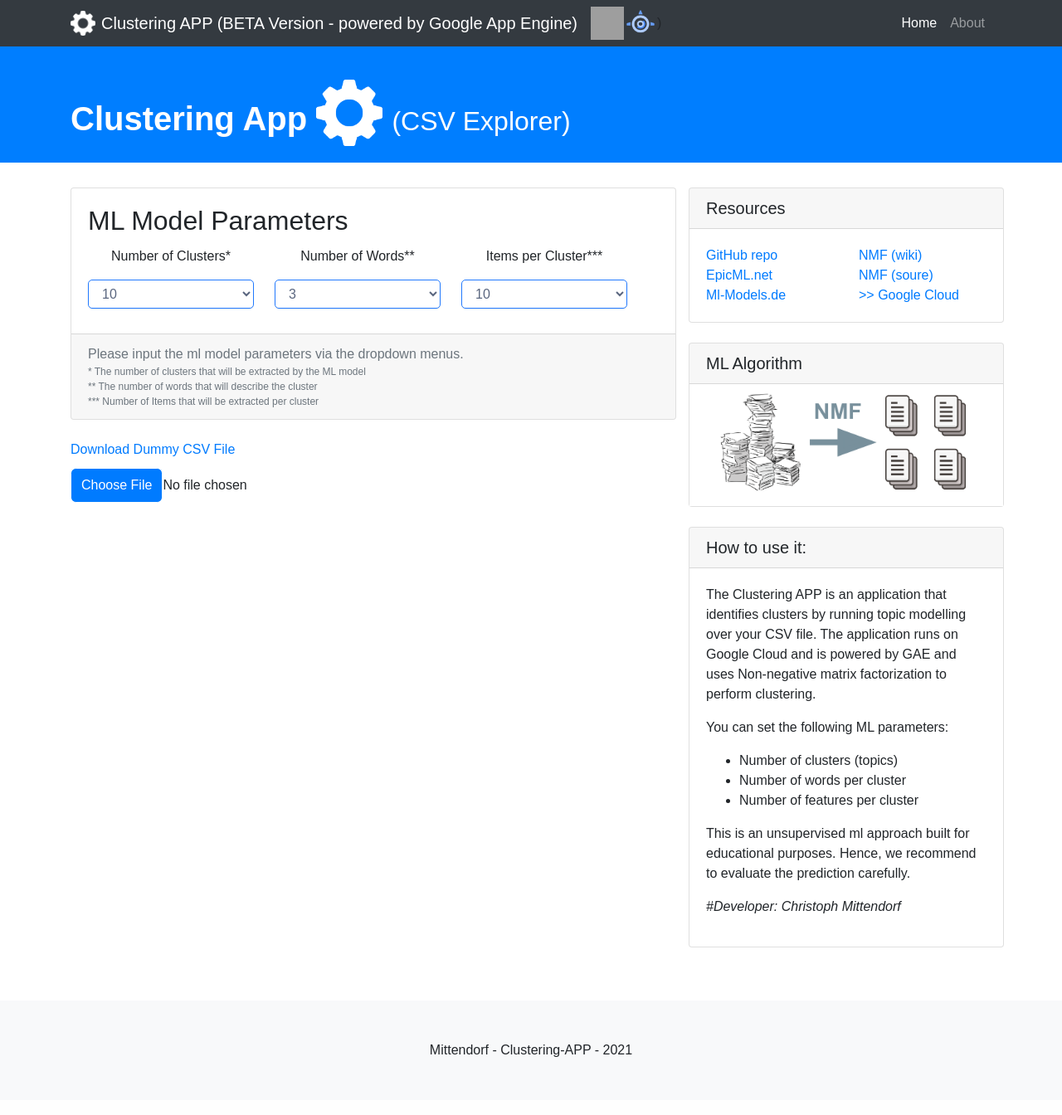
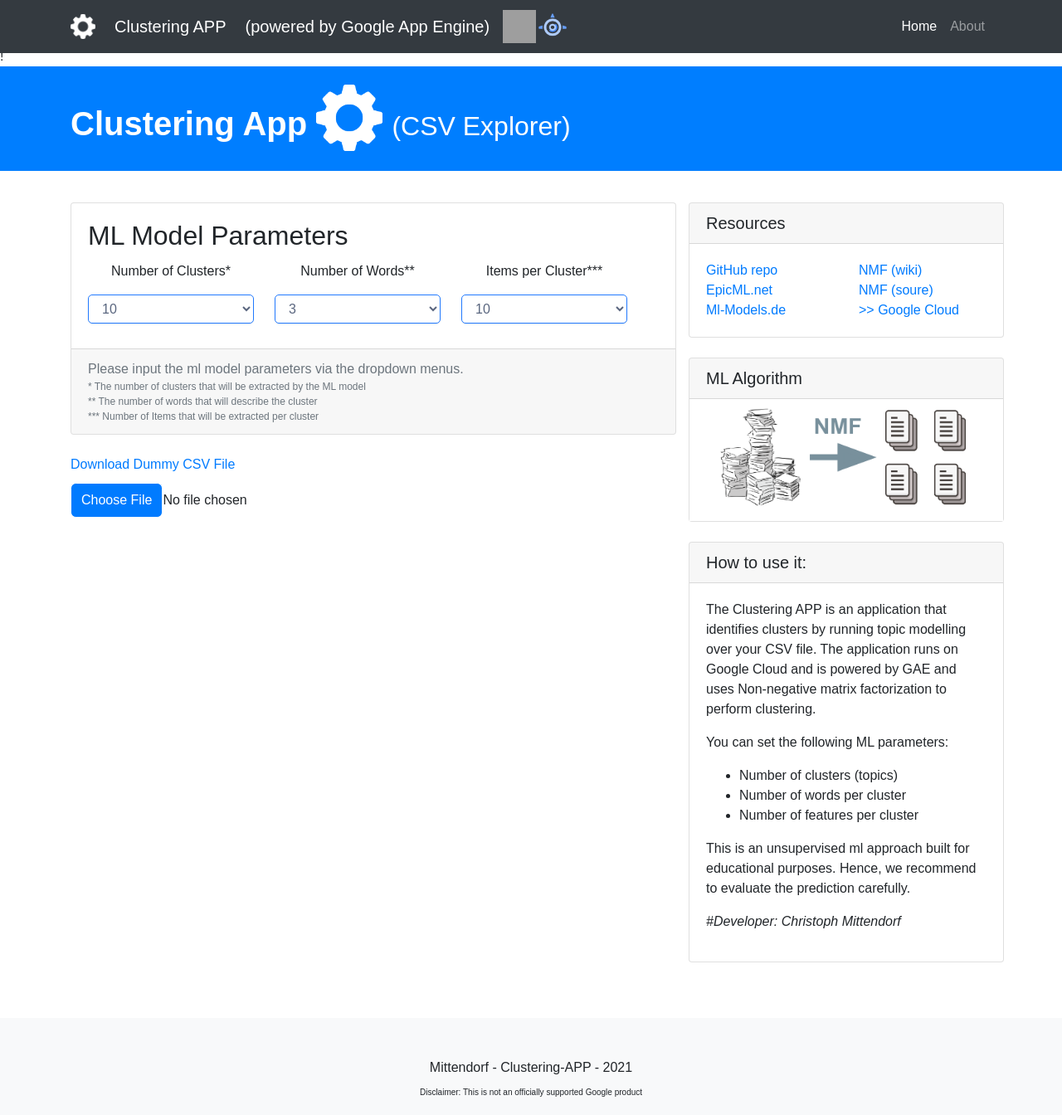
Before and after one commit to Cassini-chris/Clustering-App, a Flask app: page / in a window 1280 px wide. Shown: the whole page at 83% size. Before the commit the page ends 1274 px from the top, so only its background shows below. Run offline with Flask 2, Linux system fonts and the light colour scheme; some libraries are stand-ins or nearby versions; some web fonts are replaced; grey boxes are pictures that could not be loaded.

Commit message:
Update app-interface.html

```diff
--- a/templates/app-interface.html
+++ b/templates/app-interface.html
@@ -1,3 +1,5 @@
+!<!DOCTYPE html>
+<html lang="en" dir="ltr">
 <head>
   <meta charset="utf-8">
   <meta name="viewport" content="width=device-width, initial-scale=1, shrink-to-fit=no">
@@ -19,7 +21,6 @@
   <link rel="icon" type="image/png" sizes="16x16" href="../static/fav/favicon-16x16.png">
   <link rel="manifest" href="../static/fav/site.webmanifest">
 
-
   <!-- Custom font -->
   <link href="https://fonts.googleapis.com/css?family=Assistant|Cabin|Indie+Flower|Muli|Nunito&display=swap" rel="stylesheet">
   <link rel="stylesheet" href="../static/style.css">
@@ -27,25 +28,36 @@
   <!-- JQuery -->
   <script src="https://code.jquery.com/jquery-latest.min.js"></script>
   <script src="https://ajax.googleapis.com/ajax/libs/jquery/3.4.1/jquery.min.js"></script>
+
+  <!-- Global site tag (gtag.js) - Google Analytics -->
+<script async src="https://www.googletagmanager.com/gtag/js?id=G-NPVEVDHBKC"></script>
+<script>
+  window.dataLayer = window.dataLayer || [];
+  function gtag(){dataLayer.push(arguments);}
+  gtag('js', new Date());
+  gtag('config', 'G-NPVEVDHBKC');
+</script>
+
 </head>
 
 <body>
-
 
   <!-- Navigation -->
   <nav class="navbar navbar-expand-lg navbar-dark bg-dark fixed-top">
     <div class="container">
 
-      <a href="https://ml-clustering.ew.r.appspot.com/">
+      <a  class="navbar-brand" href="https://ml-clustering.ew.r.appspot.com/">
         <img id="logo" style="width:30px !important; height:30px !important" src="../static/images/logo.png" alt="">
       </a>
-      <a style="padding-left:7px" class="navbar-brand" href="">Clustering APP (BETA Version - powered by Google App Engine)</a>
 
-          <img id="" style="width:40px !important; height:40px !important" src="https://fonts.gstatic.com/s/i/productlogos/google_cloud/v7/192px.svg" alt="">
-              <img id="logo" style="width:40px !important; height:40px !important" src="../static/images/app_engine.png" alt="">
-              <span>)</span>
-      <button class="navbar-toggler" type="button" data-toggle="collapse" data-target="#navbarResponsive" aria-controls="navbarResponsive" aria-expanded="false" aria-label="Toggle navigation">
-      </button>
+      <a style="padding-left:7px; text-align:left" class="navbar-brand" href="">Clustering APP</a></br>
+      <a style="padding-left:7px" class="navbar-brand mobile" href="">(powered by Google App Engine)</a></br></br>
+
+          <img id="logo mobile" style="width:40px !important; height:40px !important" src="https://fonts.gstatic.com/s/i/productlogos/google_cloud/v7/192px.svg" alt="Google Cloud">
+          <img id="logo mobile" style="width:40px !important; height:40px !important" src="../static/images/app_engine.png" alt="Google App Engine">
+
+      <button class="navbar-toggler" type="button" data-toggle="collapse" data-target="#navbarResponsive" aria-controls="navbarResponsive" aria-expanded="false" aria-label="Toggle navigation"></button>
+
       <div class="collapse navbar-collapse" id="navbarResponsive">
         <ul class="navbar-nav ml-auto">
           <li class="nav-item active">
@@ -53,23 +65,23 @@
           </li>
           <li class="nav-item">
             <a class="nav-link" id="about" href="#" onclick="aboutFunction()">About</a>
-  <script> function aboutFunction() {alert("Developer:  Dr. Christoph Mittendorf \nLocation:  Munich, Germany \nInternet:  http://www.ml-models.de \nE-Mail:  hello@epicml.net");}</script>
+                <script> function aboutFunction()
+                          {alert("Developer:  Dr. Christoph Mittendorf \nLocation:  Munich, Germany \nInternet:  http://www.ml-models.de \nE-Mail:  hello@epicml.net");}
+                </script>
           </li>
         </ul>
       </div>
     </div>
   </nav>
 
-  <div class="bd-pageheader text-center text-sm-left" style="background-color: #007eff; height:140px; color: white">
+  <div class="bd-pageheader text-center text-sm-left" style="background-color:#007eff; height:auto; color:white">
     <div class="container">
-      <!-- Title Content ---------------------------------------------------------------------------------------------------------->
-      <h1 id="heading_big" style="font-weight: bold">Clustering App
-        <img style="width:80px; margin-bottom:20px" src="../static/images/logo.png" alt="">
-        <small> (CSV Explorer)</small>
+      <h1 id="heading_big" style="font-weight: bold; padding-top:22px; padding-bottom:4px">Clustering App
+        <img class="mobile" style="width:80px; margin-bottom:20px" src="../static/images/logo.png" alt="">
+        <small class="mobile"> (CSV Explorer)</small>
       </h1>
     </div>
   </div>
-
 
   <!-- Page Content -->
   <div class="container" style="padding-top:30px">
@@ -125,33 +137,29 @@
               for (let i = 1; i <= 100; i++) {
             if (i==10){contents += "<option selected>" + i + "</option>";}
             else{contents += "<option>" + i + "</option>";}
-          };
+           };
             selectClusters.innerHTML = contents;
           </script>
 
 
           <div class="card-footer text-muted">
-          <span> Please input the ml model parameters via the dropdown menus.</span> </br>
-          <span style="font-size:12px">* The number of clusters that will be extracted by the ML model</span> </br>
-          <span style="font-size:12px">** The number of words that will describe the cluster</span> </br>
-          <span style="font-size:12px">*** Number of Items that will be extracted per cluster</span>
+            <span> Please input the ml model parameters via the dropdown menus.</span> </br>
+            <span style="font-size:12px">* The number of clusters that will be extracted by the ML model</span> </br>
+            <span style="font-size:12px">** The number of words that will describe the cluster</span> </br>
+            <span style="font-size:12px">*** Number of Items that will be extracted per cluster</span>
           </div>
         </div>
 
         <div style="margin-bottom:10px"><a href="https://storage.googleapis.com/public-ml-data-bucket/dummy_healthcare_data.csv">Download Dummy CSV File</a> </div>
-
 
         <div>
          <script type="text/javascript" src="../static/csv_reader.js"></script>
          <input class="custom-file-upload " type="file" id="csvFileInput" onchange="handleFiles(this.files)" accept=".csv">
         </div>
 
-
     <div id="dvCSV"></div>
 
 <button id="run_button" style="margin-bottom: 25px; display:none" type="button" class="btn btn-primary" onclick="run_model();">Run analysis</button>
-
-
 </div>
 
       <!-- Sidebar Widgets Column -->
@@ -273,7 +281,7 @@
   <script>
     // Introduce message:
     let message = "Message introduced - setting 10 as standard";
-    console.log(message);
+    //console.log(message);
     message = 10;
     var new_array_ms = [10, 10, 10];
     var response_for_download = [];
@@ -333,7 +341,7 @@
 
       $.post("https://ml-clustering.ew.r.appspot.com/transfer", JSON.stringify(new_array_ms), function(response) {
 
-        console.log("Response" + response);
+        //console.log("Response" + response);
 
         // length_topics = Number of Clusters OVERALL
         var length_topics = response[0].length;
@@ -431,8 +439,11 @@
 
 
   <!-- Footer -->
-  <footer class="py-5 bg-light" style="margin-top:20px; bottom: 0; width: 100%;">
+  <footer class="py-5 bg-light" style="margin-top:20px; bottom: 0; width: 100%; padding-bottom:20px !important " >
       <p class="m-0 text-center text-black">Mittendorf - Clustering-APP - 2021</p>
+      <div style="text-align:center; margin-top:10px ">
+        <span style="text-align:center; font-size:10px"> Disclaimer: This is not an officially supported Google product</span>
+      </div>
   </footer>
 
 </body>
```
